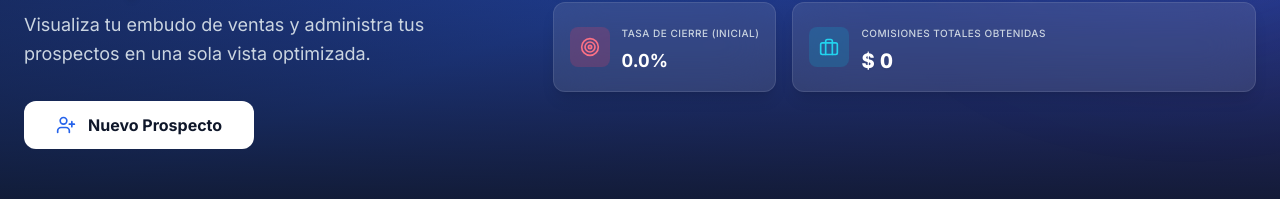
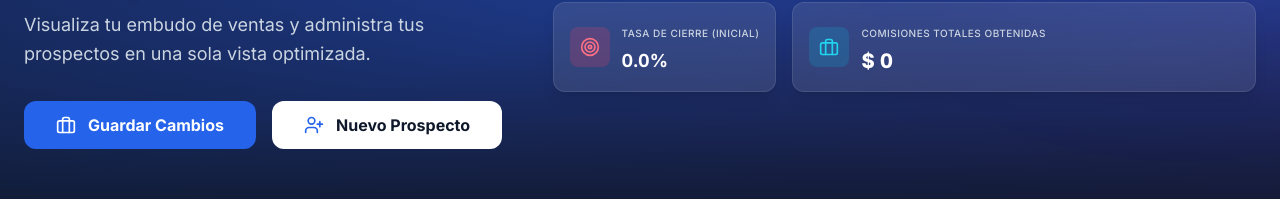
Before and after one commit to Tabix-Group/rialtor, a Next.js app in the folder frontend/: page /prospectos in a window 1280 px wide. Shown: the part 224-423 px from the top of the page. Built offline with nearby package versions, Linux system fonts and the light colour scheme; no server answers.

Commit message:
ajustes de prospecciones segun herni v2

```diff
--- a/frontend/src/app/prospectos/page.tsx
+++ b/frontend/src/app/prospectos/page.tsx
@@ -110,6 +110,9 @@ export default function ProspectosPage() {
         stats={stats}
         funnelStages={funnelStages}
         agentLevel={agentLevel}
+        onCreateClick={handleCreate}
+        onSaveFunnel={handleSaveFunnel}
+        isSavingFunnel={isSavingFunnel}
       />
 
       <div className="max-w-[1600px] mx-auto px-4 sm:px-6 lg:px-8 py-8 sm:py-12">
--- a/frontend/src/components/SalesFunnel.tsx
+++ b/frontend/src/components/SalesFunnel.tsx
@@ -1,6 +1,6 @@
 'use client'
 
-import { useState, useEffect } from 'react'
+import { useState, useEffect, useCallback } from 'react'
 import {
   BarChart3,
   Save,
@@ -155,7 +155,7 @@ export default function SalesFunnel({ onSave, showHeader = true, externalHandleS
     loadData()
   }, [])
 
-  const handleSave = async () => {
+  const handleSave = useCallback(async () => {
     setIsSaving(true)
     try {
       const response = await fetch('/api/sales-funnel', {
@@ -176,13 +176,13 @@ export default function SalesFunnel({ onSave, showHeader = true, externalHandleS
     } finally {
       setIsSaving(false)
     }
-  }
+  }, [stages, agentLevel, onSave])
 
   useEffect(() => {
     if (externalHandleSave) {
       externalHandleSave(handleSave)
     }
-  }, [externalHandleSave, stages, agentLevel])
+  }, [externalHandleSave, handleSave])
 
   const recalculateStages = (prospectsCount: number, _referidosCount: number, friasCount: number, level: AgentLevel) => {
     const ratesHot = conversionRatesByLevel[level].hot
--- a/frontend/src/components/prospects/ProspectSummary.tsx
+++ b/frontend/src/components/prospects/ProspectSummary.tsx
@@ -12,8 +12,15 @@ import {
 
 // Definimos la interfaz para recibir la función del botón
 interface ProspectSummaryProps {
-  stats: any
-  funnelStages?: any[]
+  stats: {
+    avgSale?: number;
+    avgCommission?: number;
+    clientsProspected?: number;
+  }
+  funnelStages?: {
+    clientsHot: number;
+    clientsCold: number;
+  }[]
   agentLevel?: string
   onCreateClick: () => void // Esta función activará el modal en el padre
   onSaveFunnel?: () => void
```
